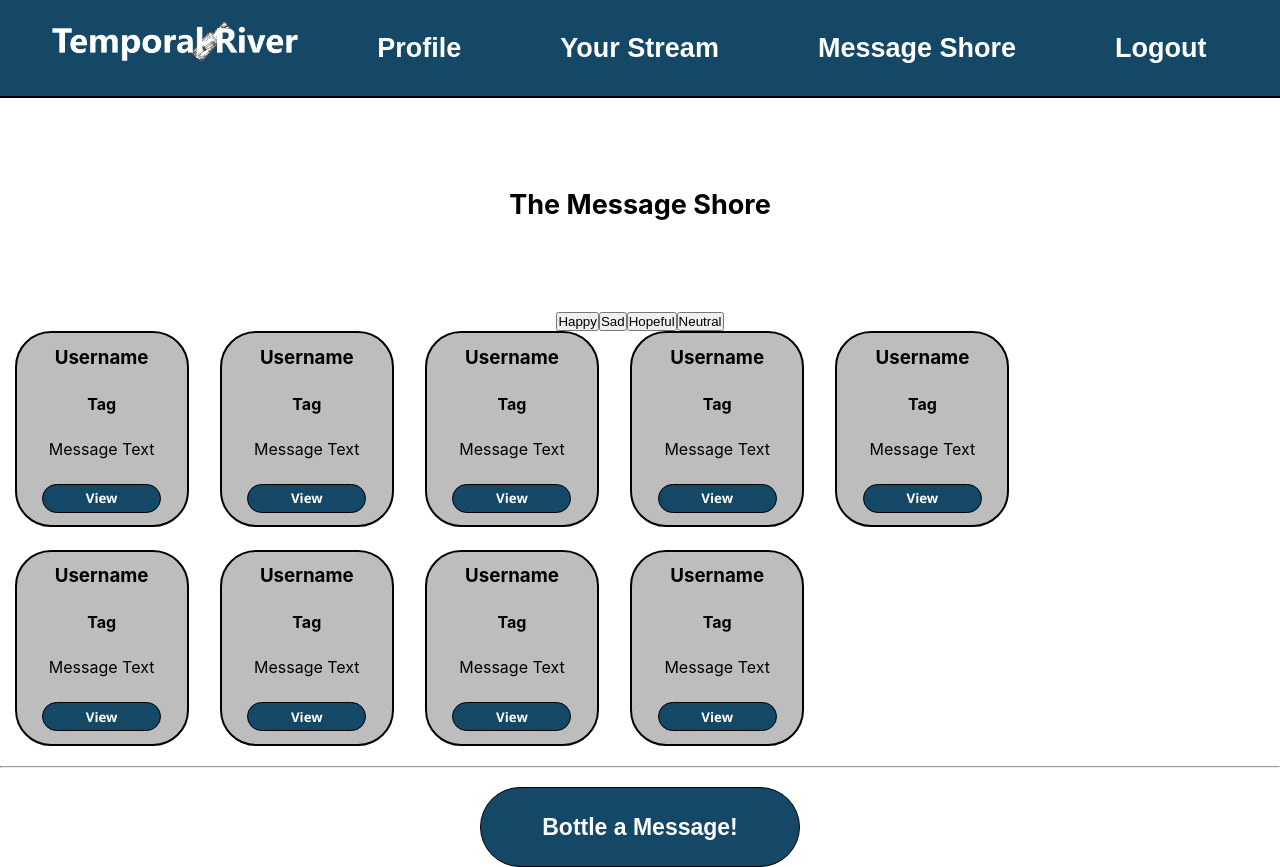
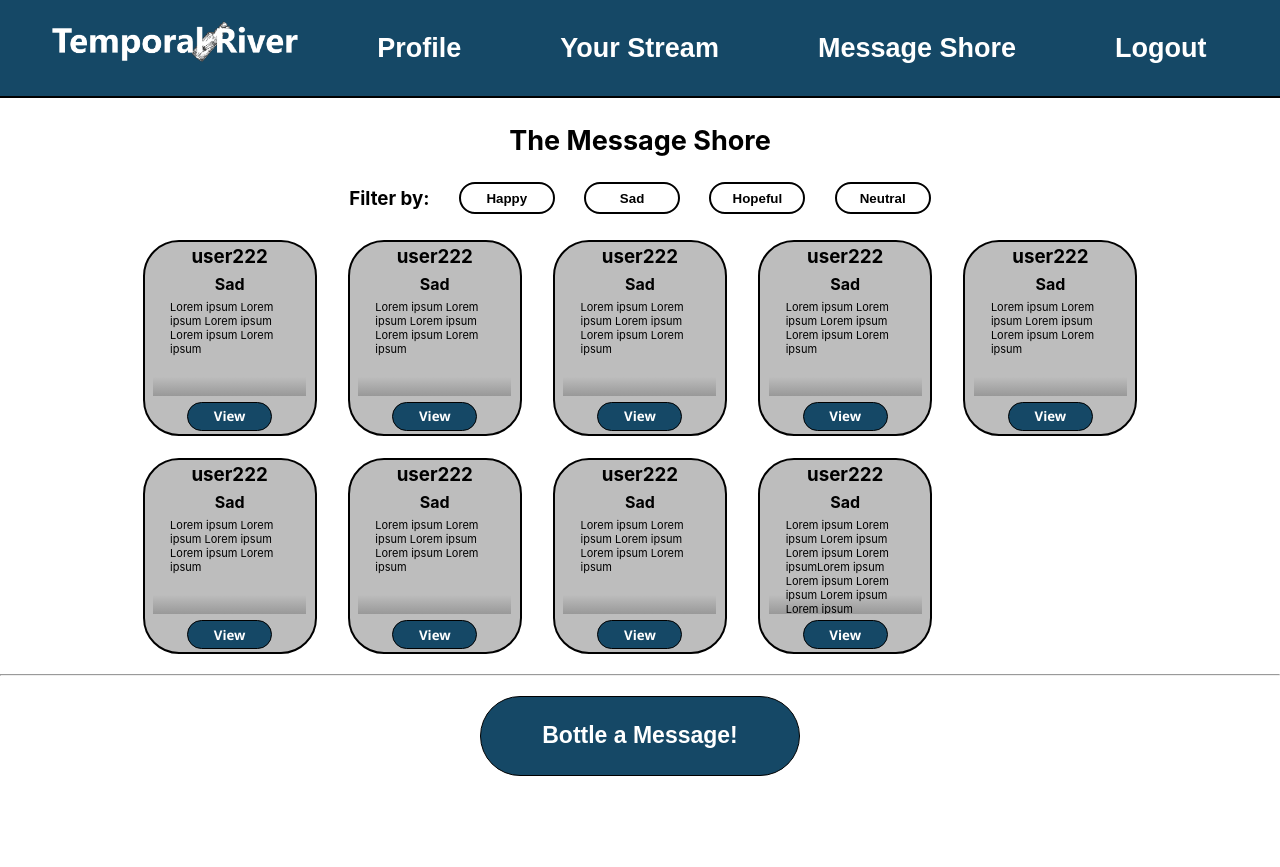
Before and after one commit to DannyHayek/time-capsule-client, a React (Create React App) app: page /messageShore in a window 1280 px wide. After the commit the page ends 800 px from the top, so only its background shows below. Built offline with nearby package versions, Linux system fonts and the light colour scheme.

Commit message:
Finished styling and implemented toggleable buttons for filters

```diff
--- a/src/components/messageShore/ShoreMessageCard.jsx
+++ b/src/components/messageShore/ShoreMessageCard.jsx
@@ -1,16 +1,26 @@
 import React from 'react'
 import { useNavigate } from 'react-router-dom';
 
-const ShoreMessageCard = () => {
+const ShoreMessageCard = ({ num, user, bottled, recieved, status, tag, body }) => {
     const navigate = useNavigate();
+
+    const currentMessage = {
+    "num": num,
+    "user": user,
+    "bottled": bottled,
+    "recieved": recieved,
+    "status": status,
+    "tag": tag,
+    "body": body
+  }
 
   return (
     <div className='flex column message-stream-card'>
-        <h3>Username</h3>
-        <h4>Tag</h4>
-        <p>Message Text</p>
-        <button className='primary-btn font view-message-stream-btn' onClick={() => {
-            // localStorage.setItem("currentMessage", JSON.stringify(currentMessage));
+        <h3>{user}</h3>
+        <h4>{tag}</h4>
+        <p className="shore-card-text">{body}</p>
+        <button className='primary-btn font view-message-stream-btn view-message-shore-btn' onClick={() => {
+            localStorage.setItem("currentMessage", JSON.stringify(currentMessage));
             navigate("/viewMessage");
         }} >
                 View
--- a/src/components/messageShore/ShoreMessages.jsx
+++ b/src/components/messageShore/ShoreMessages.jsx
@@ -4,21 +4,21 @@ import { useState } from 'react'
 
 const ShoreMessages = () => {
       const [shoreMessages, setShore] = useState([
-      { num: 22, bottled: "26/10/2000", recieved: "29/11/2000", status: "Public", tag:"Sad", body:"Lorem ipsum Lorem ipsum Lorem ipsum Lorem ipsum Lorem ipsum" },
-      { num: 33, bottled: "26/10/2000", recieved: "29/11/2000", status: "Public", tag:"Sad", body:"Lorem ipsum Lorem ipsum Lorem ipsum Lorem ipsum Lorem ipsum" },
-      { num: 23, bottled: "26/10/2000", recieved: "29/11/2000", status: "Public", tag:"Sad", body:"Lorem ipsum Lorem ipsum Lorem ipsum Lorem ipsum Lorem ipsum" },
-      { num: 55, bottled: "26/10/2000", recieved: "29/11/2000", status: "Public", tag:"Sad", body:"Lorem ipsum Lorem ipsum Lorem ipsum Lorem ipsum Lorem ipsum" },
-      { num: 77, bottled: "26/10/2000", recieved: "29/11/2000", status: "Public", tag:"Sad", body:"Lorem ipsum Lorem ipsum Lorem ipsum Lorem ipsum Lorem ipsum" },
-      { num: 44, bottled: "26/10/2000", recieved: "29/11/2000", status: "Public", tag:"Sad", body:"Lorem ipsum Lorem ipsum Lorem ipsum Lorem ipsum Lorem ipsum" },
-      { num: 12, bottled: "26/10/2000", recieved: "29/11/2000", status: "Public", tag:"Sad", body:"Lorem ipsum Lorem ipsum Lorem ipsum Lorem ipsum Lorem ipsum" },
-      { num: 45, bottled: "26/10/2000", recieved: "29/11/2000", status: "Public", tag:"Sad", body:"Lorem ipsum Lorem ipsum Lorem ipsum Lorem ipsum Lorem ipsum" },
-      { num: 45, bottled: "26/10/2000", recieved: "29/11/2000", status: "Public", tag:"Sad", body:"Lorem ipsum Lorem ipsum Lorem ipsum Lorem ipsum Lorem ipsum" },
+      { num: 22, user:"user222", bottled: "26/10/2000", recieved: "29/11/2000", status: "Public", tag:"Sad", body:"Lorem ipsum Lorem ipsum Lorem ipsum Lorem ipsum Lorem ipsum" },
+      { num: 33, user:"user222", bottled: "26/10/2000", recieved: "29/11/2000", status: "Public", tag:"Sad", body:"Lorem ipsum Lorem ipsum Lorem ipsum Lorem ipsum Lorem ipsum" },
+      { num: 23, user:"user222", bottled: "26/10/2000", recieved: "29/11/2000", status: "Public", tag:"Sad", body:"Lorem ipsum Lorem ipsum Lorem ipsum Lorem ipsum Lorem ipsum" },
+      { num: 55, user:"user222", bottled: "26/10/2000", recieved: "29/11/2000", status: "Public", tag:"Sad", body:"Lorem ipsum Lorem ipsum Lorem ipsum Lorem ipsum Lorem ipsum" },
+      { num: 77, user:"user222", bottled: "26/10/2000", recieved: "29/11/2000", status: "Public", tag:"Sad", body:"Lorem ipsum Lorem ipsum Lorem ipsum Lorem ipsum Lorem ipsum" },
+      { num: 44, user:"user222", bottled: "26/10/2000", recieved: "29/11/2000", status: "Public", tag:"Sad", body:"Lorem ipsum Lorem ipsum Lorem ipsum Lorem ipsum Lorem ipsum" },
+      { num: 12, user:"user222", bottled: "26/10/2000", recieved: "29/11/2000", status: "Public", tag:"Sad", body:"Lorem ipsum Lorem ipsum Lorem ipsum Lorem ipsum Lorem ipsum" },
+      { num: 45, user:"user222", bottled: "26/10/2000", recieved: "29/11/2000", status: "Public", tag:"Sad", body:"Lorem ipsum Lorem ipsum Lorem ipsum Lorem ipsum Lorem ipsum" },
+      { num: 45, user:"user222", bottled: "26/10/2000", recieved: "29/11/2000", status: "Public", tag:"Sad", body:"Lorem ipsum Lorem ipsum Lorem ipsum Lorem ipsum Lorem ipsumLorem ipsum Lorem ipsum Lorem ipsum Lorem ipsum Lorem ipsum" },
     ])
 
   return (
-    <div className='message-stream-section'>
+    <div className='message-shore-section'>
       {shoreMessages.map((message) => {
-        return <ShoreMessageCard num={message.num} bottled={message.bottled} recieved={message.recieved} status={message.status} tag={message.tag} body={message.body}/>;
+        return <ShoreMessageCard num={message.num} user={message.user} bottled={message.bottled} recieved={message.recieved} status={message.status} tag={message.tag} body={message.body}/>;
       })}
     </div>
   )
--- a/src/components/messageShore/ShoreTagSelector.jsx
+++ b/src/components/messageShore/ShoreTagSelector.jsx
@@ -1,12 +1,21 @@
-import React from 'react'
+import React, { useState } from 'react'
 
 const ShoreTagSelector = ({ tag }) => {
+  const [buttonState, setButton] = useState("primary-btn tag-btn-inactive")
+
   return (
-    <div>
-        <button>
-            {tag}
-        </button>
-    </div>
+      <button className= {buttonState} onClick={() => {
+        if (localStorage.getItem(tag) == 1) {
+          setButton("primary-btn tag-btn-inactive");
+          localStorage.setItem(tag, 0);
+        } else {
+          setButton("primary-btn tag-btn-active");
+          localStorage.setItem(tag, 1);
+        }
+        console.log(tag, localStorage.getItem(tag))
+        }} >
+          {tag}
+      </button>
   )
 }
 
--- a/src/components/messageShore/ShoreTags.jsx
+++ b/src/components/messageShore/ShoreTags.jsx
@@ -5,7 +5,8 @@ const ShoreTags = () => {
     const [tagList, setTags] = useState(["Happy", "Sad", "Hopeful", "Neutral"]);
 
   return (
-    <div className='flex flex-center'>
+    <div className='flex tag-selector-div'>
+        <h3>Filter by:</h3>
 
         {tagList.map((tag) => {
             return <ShoreTagSelector tag={tag} />;
--- a/src/components/messageShore/ShoreTitle.jsx
+++ b/src/components/messageShore/ShoreTitle.jsx
@@ -2,7 +2,7 @@ import React from 'react'
 
 const ShoreTitle = () => {
   return (
-    <div>
+    <div className='message-shore-title-div'>
         <h1 className='message-shore-title'>The Message Shore</h1>
     </div>
   )
--- a/src/pages/MessageShore/MessageShore.css
+++ b/src/pages/MessageShore/MessageShore.css
@@ -1,4 +1,81 @@
 .message-shore-title {
     font-size: calc(22px + 0.390625vw);
-    margin: 7%;
+    margin: 2% 0;
 }
+
+.message-shore-title-div {
+    width: 100%;
+}
+
+.message-shore {
+    align-items: center;
+}
+
+.tag-selector-div {
+    width: 50%;
+    height: 4dvh;
+    margin-bottom: 2%;
+    justify-content: space-evenly;
+    align-items: center;
+}
+
+.tag-btn-inactive {
+    width: 15%;
+    height: 100%;
+    border-radius: 30px;
+    border: 2px solid black;
+    background-color: white;
+    color: black;
+}
+
+.tag-btn-active {
+    width: 15%;
+    height: 100%;
+    border-radius: 30px;
+    border: 2px solid black;
+}
+
+.shore-card-text {
+    text-align: left;
+    padding: 0 10%;
+    font-size: calc(6px + 0.390625vw);
+    height: 50%;
+    width: 70%;
+    background-image: linear-gradient(to bottom, transparent 50%, transparent 80%, rgba(137, 137, 137, 0.7) 100%);
+    overflow:hidden;
+}
+
+.message-shore-section {
+    display: grid;
+    /* grid-template-columns: repeat(auto-fill, minmax(150px, 1fr)); */
+    grid-template-columns: auto auto auto auto auto;
+    /* grid-template-rows: repeat(auto-fill, minmax(150px, 1fr)); */
+    grid-gap: 2px;
+    height: fit-content;
+    justify-items: center;
+    width: 80%;
+}
+
+@media (max-width:900px) {
+    .message-shore-section {
+        grid-template-columns: auto auto auto auto;
+    }
+}
+
+@media (max-width:750px) {
+    .message-shore-section {
+        grid-template-columns: auto auto auto;
+    }
+}
+
+@media (max-width:600px) {
+    .message-shore-section {
+        grid-template-columns: auto auto;
+    }
+}
+
+@media (max-width:400px) {
+    .message-shore-section {
+        grid-template-columns: auto;
+    }
+}
--- a/src/pages/MessageShore/MessageShore.jsx
+++ b/src/pages/MessageShore/MessageShore.jsx
@@ -7,7 +7,7 @@ import ShoreTags from '../../components/messageShore/ShoreTags';
 
 const MessageShore = () => {
   return (
-    <div className='flex column'>
+    <div className='flex column message-shore'>
       <ShoreTitle />
       <ShoreTags />
       <ShoreMessages />
--- a/src/pages/MessageStream/MessageStream.css
+++ b/src/pages/MessageStream/MessageStream.css
@@ -50,7 +50,7 @@
 }
 
 .view-message-stream-btn {
-    width: 70%;
+    width: 50%;
     height: 15%;
     border-radius: 30px;
 }
```
